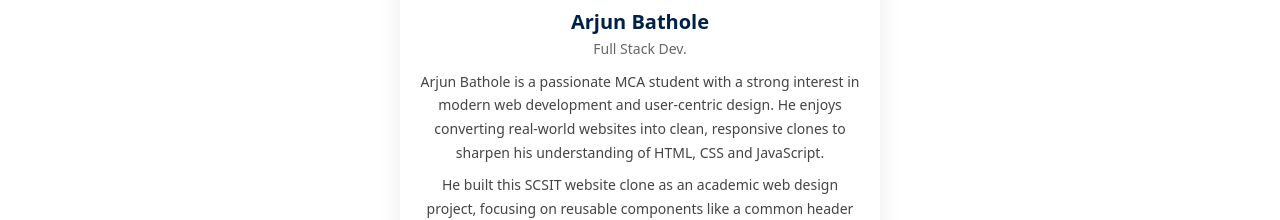
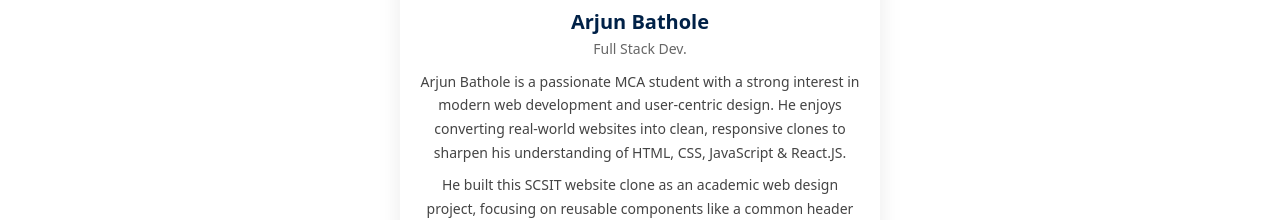
Before and after one commit to AR2908/SCSIT, a plain HTML site: page dev.html in a window 1280 px wide. Shown: the part 413-633 px from the top of the page. Drawn offline with Linux system fonts and the light colour scheme.

Commit message:
Update dev.html

```diff
--- a/dev.html
+++ b/dev.html
@@ -32,7 +32,7 @@
                 <p class="developer-text">
                     Arjun Bathole is a passionate MCA student with a strong interest in modern web development and
                     user‑centric design. He enjoys converting real‑world websites into clean, responsive clones to
-                    sharpen his understanding of HTML, CSS and JavaScript.
+                    sharpen his understanding of HTML, CSS, JavaScript & React.JS.
                 </p>
                 <p class="developer-text">
                     He built this SCSIT website clone as an academic web design project, focusing on reusable components
@@ -55,4 +55,5 @@
     <script src="include.js"></script>
 </body>
 
+
 </html>
```
